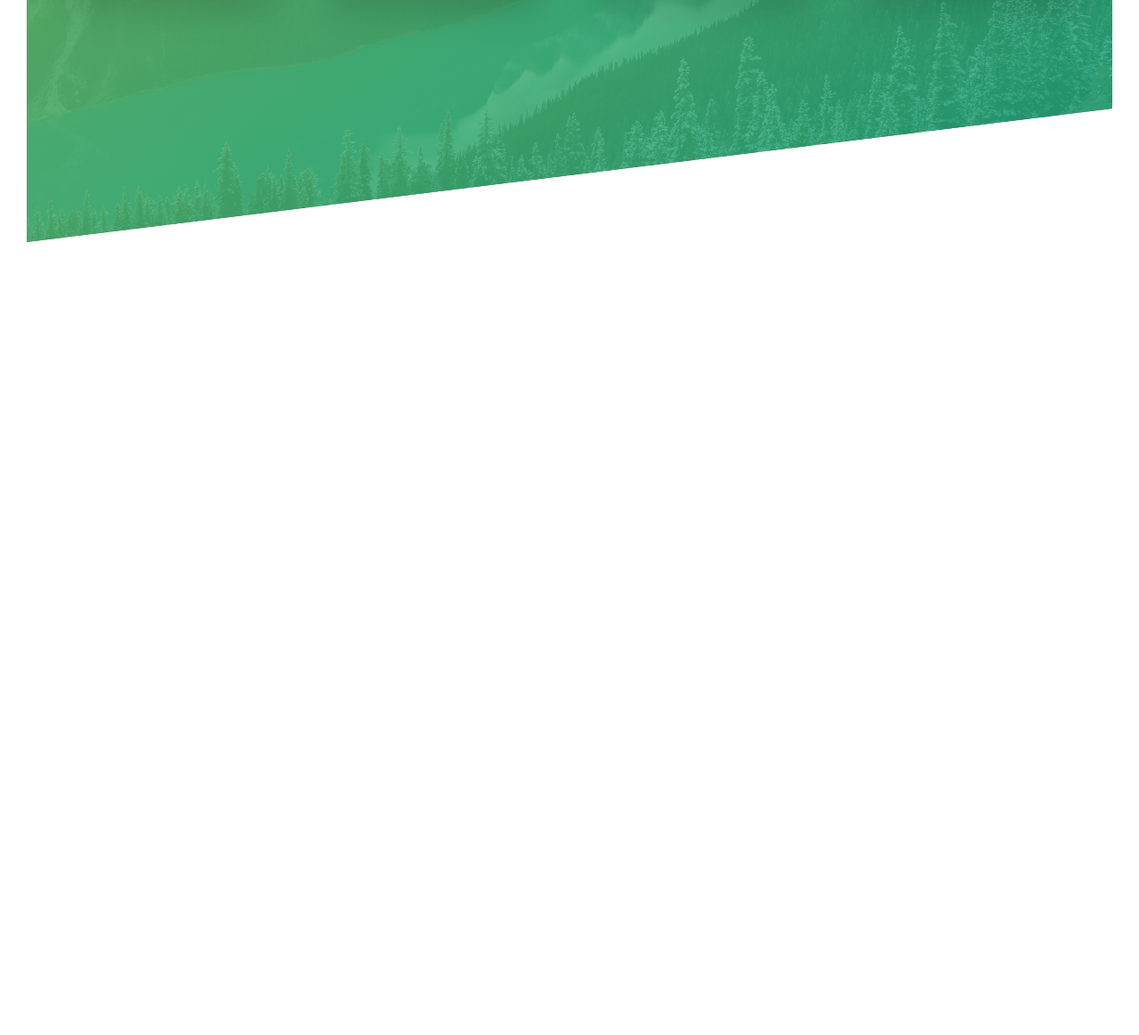
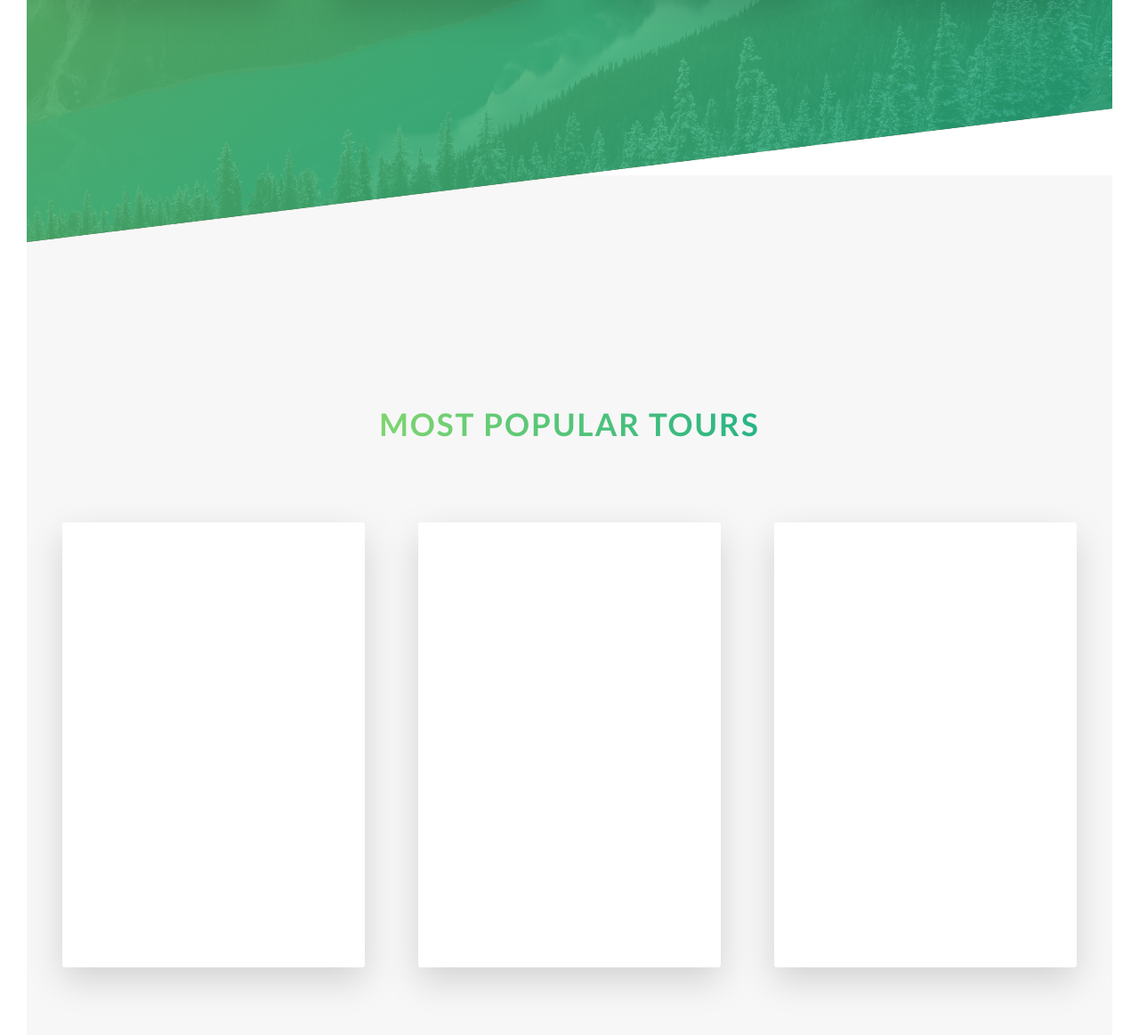
Before and after one commit to webstrapd/Natours, a website: page index.html in a window 1280 px wide. Shown: the part 2010-3173 px from the top of the page at 89% size. Before the commit the page ends 2317 px from the top, so only its background shows below. Drawn offline with Linux system fonts and the light colour scheme.

Commit message:
Add tours section and cards

```diff
--- a/index.html
+++ b/index.html
@@ -93,6 +93,47 @@
                 </div>
             </section>
 
+            <section class="section-tours">
+                <div class="u-center-text u-margin-bottom-large">
+                    <h2 class="heading-secondary">
+                        Most popular tours
+                    </h2>
+                </div>
+
+                <div class="row">
+                    <div class="col-1-of-3">
+                        <div class="card">
+                            <div class="card__side card__side--front">
+                                FRONT
+                            </div>
+                            <div class="card__side card__side--back card__side--back-1">
+                                BACK
+                            </div>
+                        </div>
+                    </div>
+                    <div class="col-1-of-3">
+                        <div class="card">
+                            <div class="card__side card__side--front">
+                                FRONT
+                            </div>
+                            <div class="card__side card__side--back card__side--back-2">
+                                BACK
+                            </div>
+                        </div>
+                    </div>
+                    <div class="col-1-of-3">
+                        <div class="card">
+                            <div class="card__side card__side--front">
+                                FRONT
+                            </div>
+                            <div class="card__side card__side--back card__side--back-3">
+                                BACK
+                            </div>
+                        </div>
+                    </div>
+                </div>
+            </section>
+
         </main>
 <!--
         <section class="grid-test">
--- a/sass/abstracts/_variables.scss
+++ b/sass/abstracts/_variables.scss
@@ -2,6 +2,12 @@
 $color-primary: #55c57a;
 $color-primary-light: #7ed56f;
 $color-primary-dark: #28b485;
+
+$color-secondary-light: #ffb900;
+$color-secondary-dark: #ff7730;
+
+$color-tertiary-light: #2998ff;
+$color-tertiary-dark: #5643fa;
 
 $color-grey-light-1: #f7f7f7;
 
--- /dev/null
+++ b/sass/components/_card.scss
@@ -0,0 +1,50 @@
+.card {
+    perspective: 150rem;
+    -moz-perspective: 150rem;
+    position: relative;
+    height: 50rem;
+
+    &__side {
+        color: #fff;
+        font-size: 2rem;
+
+        height: 50rem;
+        transition: all .8s ease;
+        position: absolute;
+        top: 0;
+        left: 0;
+        width: 100%;
+        backface-visibility: hidden;
+
+        border-radius: 3px;
+        box-shadow: 0 1.5rem 4rem rgba($color-black, .15);
+
+        &--front {
+            background-color: $color-white;
+        }
+
+        &--back {
+            transform: rotateY(180deg);
+
+            &-1 {
+                background-image: linear-gradient(to right bottom, $color-secondary-light, $color-secondary-dark);
+            }
+
+            &-2 {
+                background-image: linear-gradient(to right bottom, $color-primary-light, $color-primary-dark);
+            }
+
+            &-3 {
+                background-image: linear-gradient(to right bottom, $color-tertiary-light, $color-tertiary-dark);
+            }
+        }
+    }
+
+    &:hover &__side--front {
+        transform: rotateY(180deg);
+    }
+
+    &:hover &__side--back {
+        transform: rotateY(0);
+    }
+}
--- a/sass/main.scss
+++ b/sass/main.scss
@@ -10,6 +10,7 @@
 @import "components/button";
 @import "components/composition";
 @import "components/feature-box";
+@import "components/card";
 
 @import "layout/grid";
 @import "layout/header";
--- a/sass/pages/_home.scss
+++ b/sass/pages/_home.scss
@@ -21,3 +21,8 @@
     }
     //This compensates for the skew with all child elements
 }
+
+.section-tours {
+    background-color: $color-grey-light-1;
+    padding: 25rem 0 50rem 0;
+}
```
Also changed, not shown: css/style.css.
